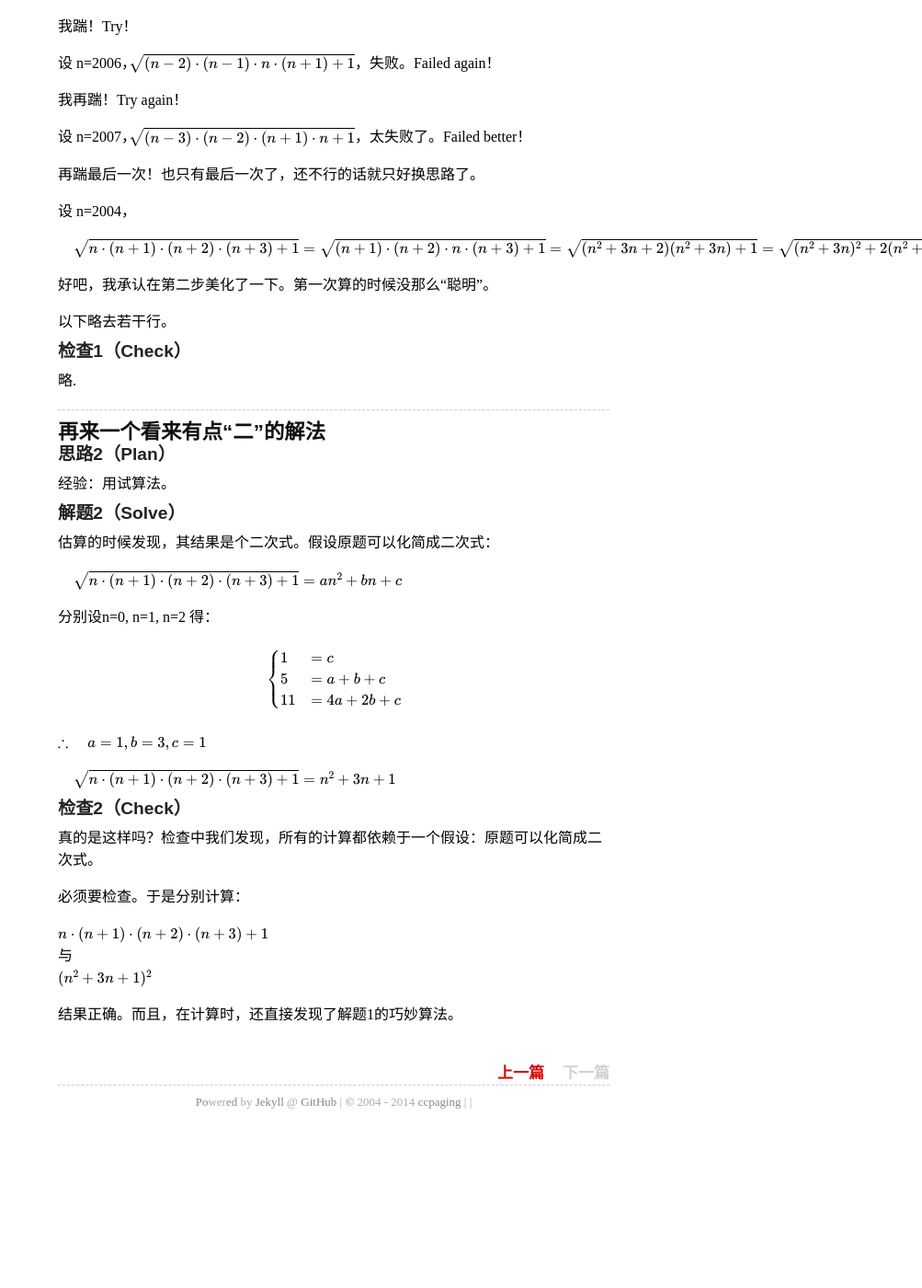
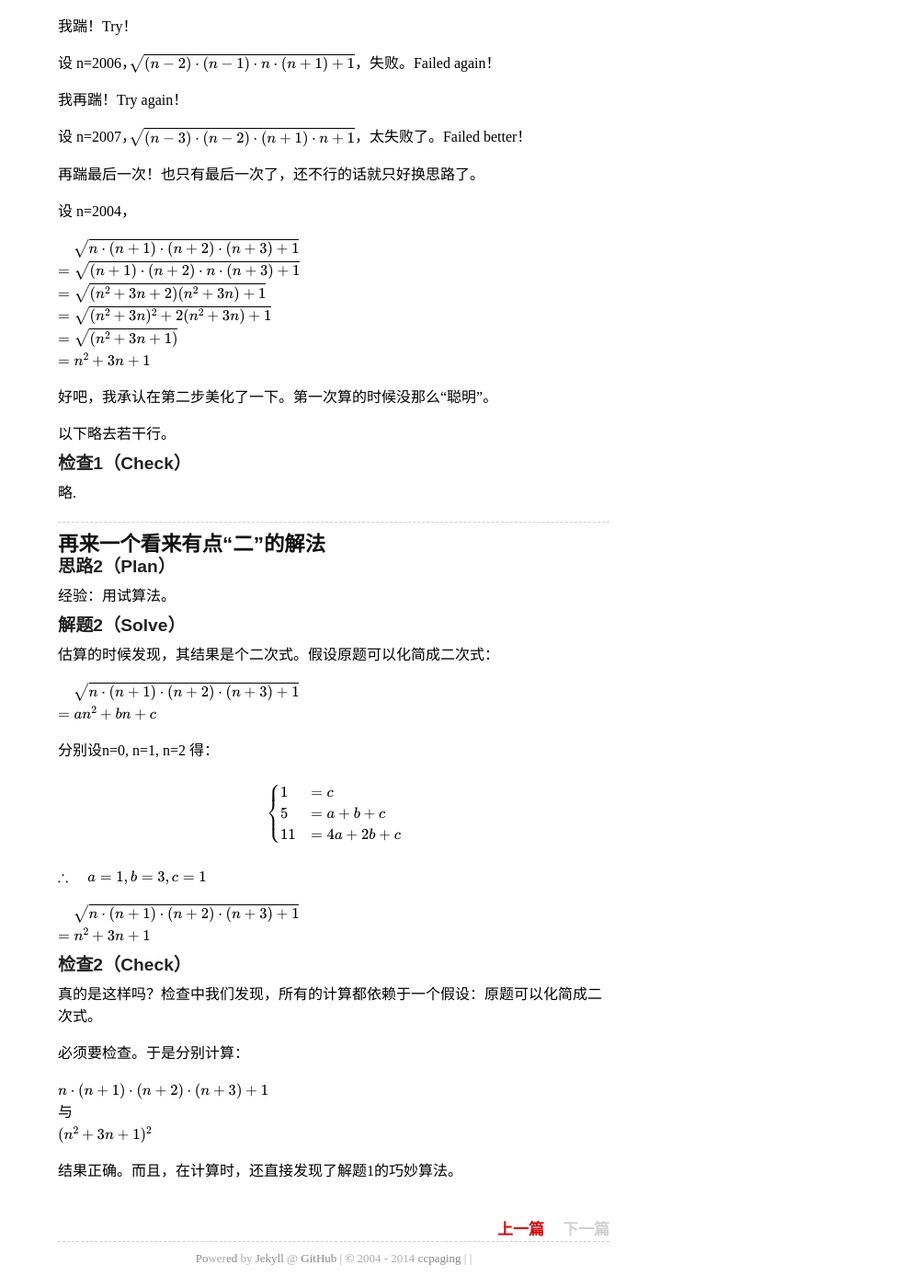
Before and after one commit to ccpaging/ccpaging.github.io, a Jekyll site: the page built from _posts/2014-02-25-L7-example.md, in a window 1280 px wide and 1400 px high, scrolled down 774 px. Shown: the whole window at 92% size, without its empty margins (277-1280 px from the left). Built offline with Jekyll 4.4.1, drawn with Linux system fonts in a browser that asks for light colours; formulas are drawn with MathJax 3; comment, search, counter and statistics services are not loaded; before the commit the page ends 2020 px from its top, so only the background shows below that.

```diff
--- a/_posts/2014-02-25-L7-example.md
+++ b/_posts/2014-02-25-L7-example.md
@@ -54,12 +54,12 @@ $\quad\sqrt{2004\cdot 2005\cdot 2006 \cdot 2007+1} \\
 
 设 n=2004，
 
-$\quad\sqrt{n\cdot (n+1)\cdot (n+2)\cdot (n+3)+1} \\
-=\sqrt{(n+1)\cdot (n+2)\cdot n\cdot (n+3)+1}\\
-=\sqrt{(n^2+3n+2)(n^2+3n)+1} \\
-=\sqrt{(n^2+3n)^2+2(n^2+3n)+1} \\
-=\sqrt{(n^2+3n+1)} \\
-=n^2+3n+1$
+$\quad\sqrt{n\cdot (n+1)\cdot (n+2)\cdot (n+3)+1}$
+$=\sqrt{(n+1)\cdot (n+2)\cdot n\cdot (n+3)+1}$
+$=\sqrt{(n^2+3n+2)(n^2+3n)+1}$
+$=\sqrt{(n^2+3n)^2+2(n^2+3n)+1}$
+$=\sqrt{(n^2+3n+1)}$
+$=n^2+3n+1$
 
 好吧，我承认在第二步美化了一下。第一次算的时候没那么“聪明”。
 
@@ -81,8 +81,8 @@ $\quad\sqrt{n\cdot (n+1)\cdot (n+2)\cdot (n+3)+1} \\
 
 估算的时候发现，其结果是个二次式。假设原题可以化简成二次式：
 
-$\quad\sqrt{n\cdot (n+1)\cdot (n+2)\cdot (n+3)+1} \\
-= an^2+bn+c$
+$\quad\sqrt{n\cdot (n+1)\cdot (n+2)\cdot (n+3)+1}$
+$=an^2+bn+c$
 
 分别设n=0, n=1, n=2 得：
 
@@ -94,8 +94,8 @@ $$\left\{ \begin{array}{ll}
 
 $\therefore \quad a=1, b= 3, c=1$
 
-$\quad\sqrt{n\cdot (n+1)\cdot (n+2)\cdot (n+3)+1} \\
-= n^2+3n+1$
+$\quad\sqrt{n\cdot (n+1)\cdot (n+2)\cdot (n+3)+1}$
+$=n^2+3n+1$
 
 ### 检查2（Check）
 
```
